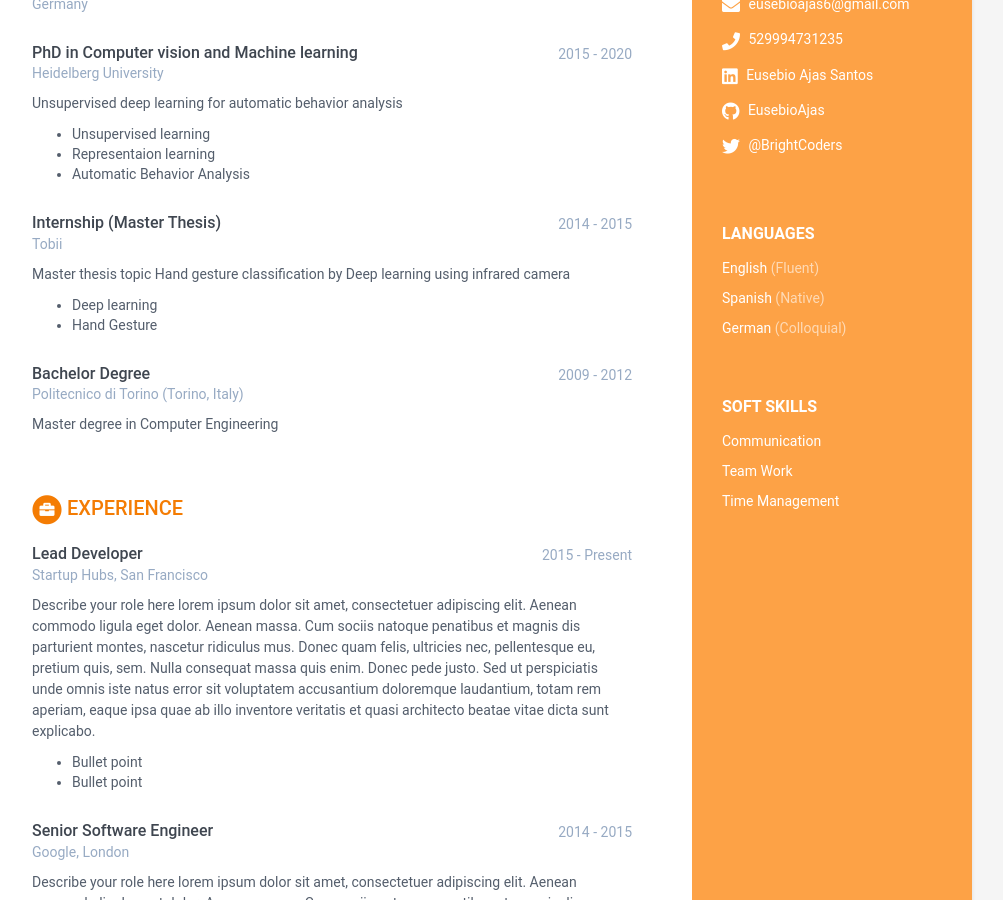
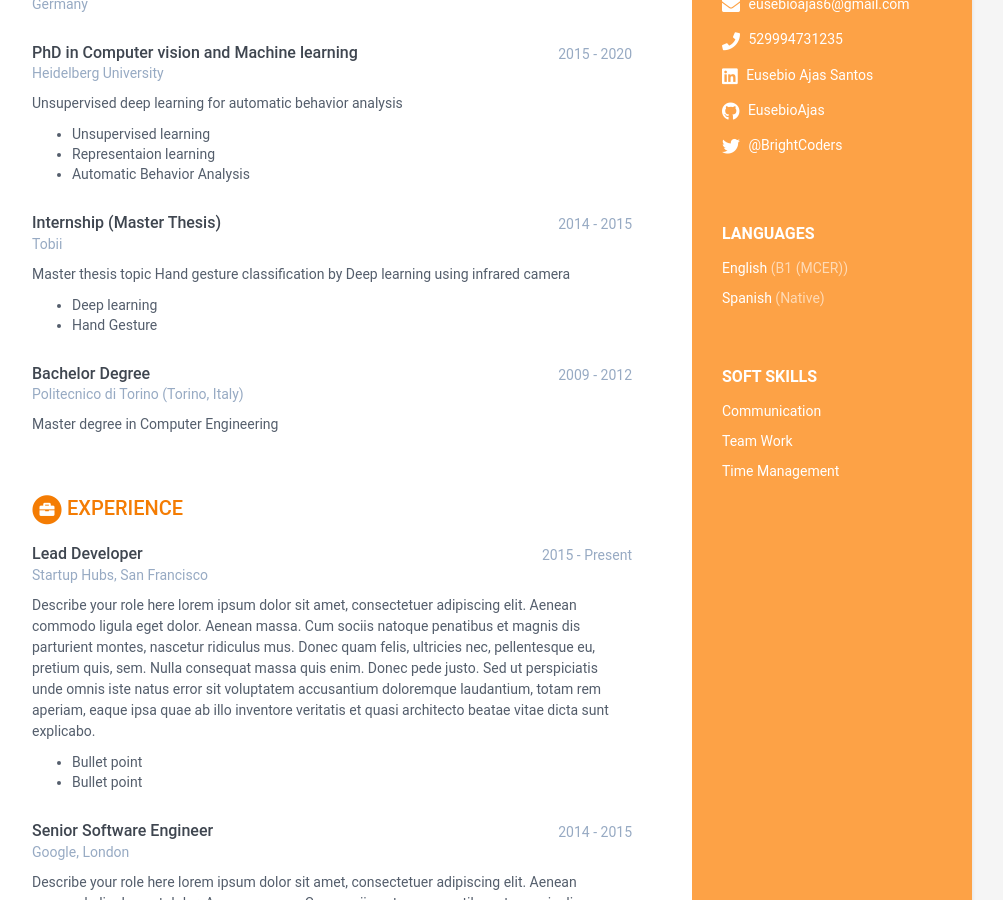
Before and after one commit to BC-MAR-21-ROR/kata-resume-EusebioAjas, a Jekyll site: the page built from index.html, in a window 1280 px wide and 900 px high, scrolled down 339 px. Shown: the whole window, without its empty margins (168-1171 px from the left). Built offline with Jekyll 4.4.1, drawn with Linux system fonts in a browser that asks for light colours.

Commit message:
update languages and level

```diff
--- a/_data/data.yml
+++ b/_data/data.yml
@@ -27,13 +27,13 @@ sidebar:
   # Actualiza según los idiomas y nieles que tienes. Agrega o Elimina según sea necesario.
   languages:
     - idiom: English
-      level: Fluent # Utiliza el resultado de tu examen oficial, o el nivel de acuerdo al modelo Dreyfus
+      level: B1 (MCER) # Utiliza el resultado de tu examen oficial, o el nivel de acuerdo al modelo Dreyfus
 
     - idiom: Spanish
       level: Native # Utiliza el resultado de tu examen oficial, o el nivel de acuerdo al modelo Dreyfus
 
-    - idiom: German
-      level: Colloquial
+    # - idiom: German
+    #   level: Colloquial
 
   # Registra aquí tus soft skills. Agrega o elimina según sea necesario
   interests:
```
